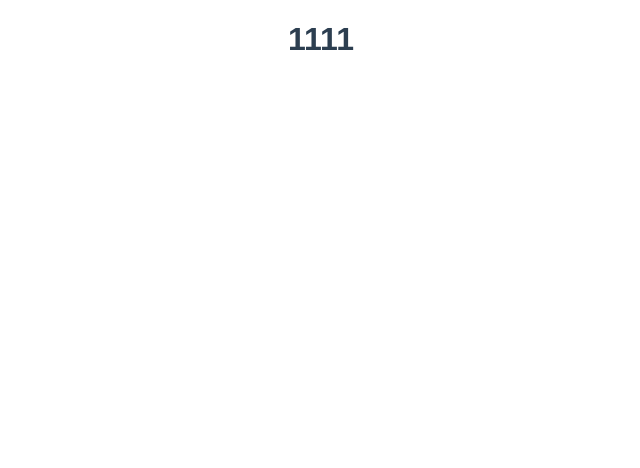
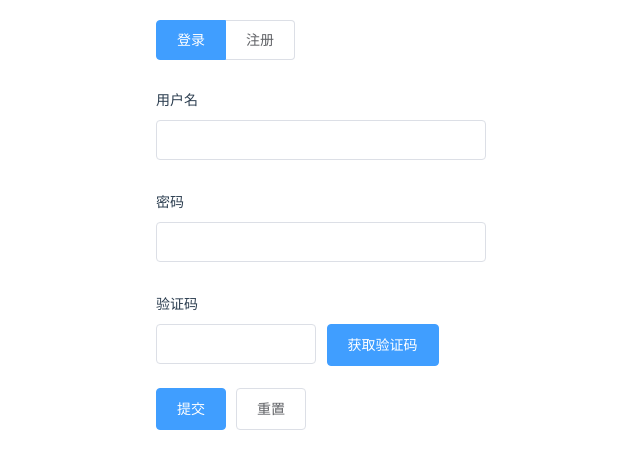
Before and after one commit to girlfighting/node-vueFamily-elementUI, a Vue app: page /#/login in a window 1280 px wide. Shown: the top 468 px of the page, without its empty margins (319-959 px from the left). Built offline with nearby package versions, Linux system fonts and the light colour scheme.

Commit message:
制作登录页

```diff
--- a/package.json
+++ b/package.json
@@ -9,6 +9,7 @@
   },
   "dependencies": {
     "core-js": "^3.4.4",
+    "element-ui": "^2.13.0",
     "vue": "^2.6.10",
     "vue-class-component": "^7.0.2",
     "vue-property-decorator": "^8.3.0",
@@ -16,6 +17,8 @@
     "vuex": "^3.1.2"
   },
   "devDependencies": {
+    "@typescript-eslint/eslint-plugin": "^2.19.0",
+    "@typescript-eslint/parser": "^2.19.0",
     "@vue/cli-plugin-babel": "^4.1.0",
     "@vue/cli-plugin-eslint": "^4.1.0",
     "@vue/cli-plugin-router": "^4.1.0",
@@ -26,7 +29,7 @@
     "@vue/eslint-config-typescript": "^4.0.0",
     "eslint": "^5.16.0",
     "eslint-plugin-prettier": "^3.1.1",
-    "eslint-plugin-vue": "^5.0.0",
+    "eslint-plugin-vue": "^6.1.2",
     "node-sass": "^4.12.0",
     "prettier": "^1.19.1",
     "sass-loader": "^8.0.0",
--- a/src/App.vue
+++ b/src/App.vue
@@ -9,7 +9,6 @@
   font-family: "Avenir", Helvetica, Arial, sans-serif;
   -webkit-font-smoothing: antialiased;
   -moz-osx-font-smoothing: grayscale;
-  text-align: center;
   color: #2c3e50;
 }
 
--- a/src/main.ts
+++ b/src/main.ts
@@ -1,14 +1,14 @@
 import Vue from "vue";
 import App from "./App.vue";
 import router from "./router";
-import store from "./store";
 import ElementUI from "element-ui";
 import "element-ui/lib/theme-chalk/index.css";
-
-Vue.config.productionTip = false;
+import store from "./store";
 
 //使用element-ui插件
 Vue.use(ElementUI);
+
+Vue.config.productionTip = false;
 
 new Vue({
   router,
--- a/src/views/login/index.vue
+++ b/src/views/login/index.vue
@@ -1,11 +1,83 @@
 <template>
-  <div>
-    <h1>1111</h1>
+  <div class="login_wrap">
+    <!-- 目录 -->
+    <el-radio-group v-model="isLogin" style="margin-bottom: 20px;">
+      <el-radio-button :label="true">登录</el-radio-button>
+      <el-radio-button :label="false">注册</el-radio-button>
+    </el-radio-group>
+    <!-- 表单 -->
+    <el-form :model="ruleForm" :rules="rules" ref="ruleForm" class="demo-ruleForm">
+      <el-form-item prop="username">
+        <label>用户名</label>
+        <el-input v-model="ruleForm.username"></el-input>
+      </el-form-item>
+      <el-form-item prop="pwd">
+        <label>密码</label>
+        <el-input type="password" v-model="ruleForm.pwd"></el-input>
+      </el-form-item>
+      <el-form-item prop="code">
+        <label>验证码</label>
+        <el-row :gutter='11'>
+          <el-col :span='12'>
+            <el-input v-model="ruleForm.code"></el-input>
+          </el-col>
+          <el-col :span="12">
+            <el-button type="primary">获取验证码</el-button>
+          </el-col>
+        </el-row>
+      </el-form-item>
+      <el-form-item>
+        <el-button type="primary" @click="submitForm('ruleForm')">提交</el-button>
+        <el-button @click="resetForm('ruleForm')">重置</el-button>
+      </el-form-item>
+    </el-form>
   </div>
 </template>
 <script>
 export default {
-  name: "login"
+  name: "login",
+  data() {
+    return {
+      isLogin: true,
+      ruleForm: {
+        username:'',
+        pwd: '',
+        code:'',
+      },
+      rules:{
+        username:[
+          {required:true,message:'请输入用户名',trigger:'blur'},
+        ],
+        pwd:[
+          {required:true,message:'请输入密码',trigger:'blur'},
+        ],
+        code:[
+          {required:true,message:'请输入验证码',trigger:'blur'},
+        ]
+      }
+    };
+  },
+  methods:{
+    submitForm(formName) {
+      this.$refs[formName].validate((valid) => {
+        if (valid) {
+          alert('submit!');
+        } else {
+          console.log('error submit!!');
+          return false;
+        }
+      });
+    },
+    resetForm(formName) {
+      this.$refs[formName].resetFields();
+    }
+  }
 };
 </script>
-<style scoped lang="scss"></style>
+<style scoped lang="scss">
+.login_wrap {
+  width: 330px;
+  height: 100vh;
+  margin: 20px auto;
+}
+</style>
--- a/vue.config.js
+++ b/vue.config.js
@@ -6,7 +6,7 @@ module.exports = {
   //生产环境打包时不启用source map
   productionSourceMap: false,
   //eslint-loader 保存时是否检查
-  lintOnSave: true,
+  // lintOnSave: true,
   //结束一个函数，基于webpack-chain的chainableConfig实例，允许对内部的webpack进行更细粒度的修改
   chainWebpack: config => {},
   //如果这个值是一个对象，则会通过webpack-merge合并到最终的配置中。
@@ -20,7 +20,7 @@ module.exports = {
   css: {
     //是否启用css modules
     // 当为true时，css文件名可省略 module 默认为 false
-    requireModuleExtension: false,
+    requireModuleExtension: true, //需要设置为true，不然elementui样式不起作用
     // 是否将组件中的 CSS 提取至一个独立的 CSS 文件中,当作为一个库构建时，你也可以将其设置为 false 免得用户自己导入 CSS
     // 默认生产环境下是 true，开发环境下是 false
     extract: true,
```
Also changed, not shown: .eslintrc.js (added), 1 other file (tests, documents, lock files or other folders).
